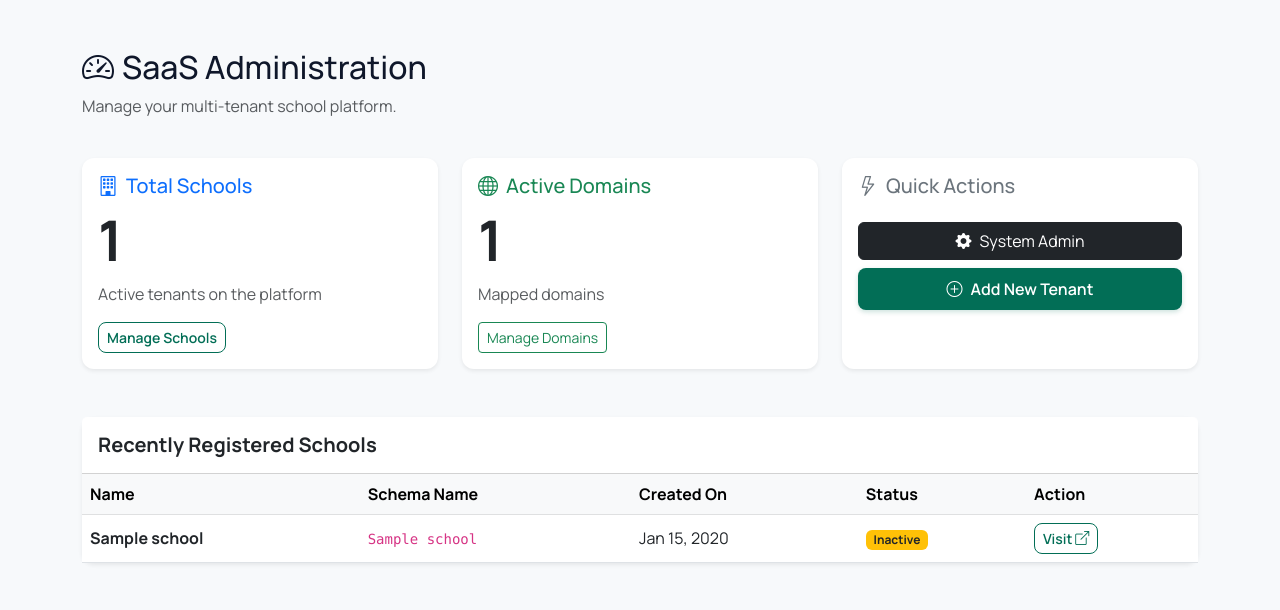
After one commit to Lixtic/school_management, a Django app: template templates/tenants/dashboard_public.html in a window 1280 px wide. The commit adds this page. Shown: the top 610 px of the page. Run offline with Django 5.2, Linux system fonts and the light colour scheme; the template is opened without the code that fills it: most values are stand-ins (such as "Sample title", 1, 10 or a date in 2020).

Commit message:
Rebrand Login for SaaS & Add Public Admin Dashboard

```diff
--- /dev/null
+++ b/templates/tenants/dashboard_public.html
@@ -0,0 +1,103 @@
+{% extends 'base.html' %}
+{% load static %}
+
+{% block title %}System Dashboard{% endblock %}
+
+{% block content %}
+<div class="container py-5">
+    <div class="row mb-4">
+        <div class="col-md-12">
+            <h2><i class="bi bi-speedometer2 me-2"></i>SaaS Administration</h2>
+            <p class="text-muted">Manage your multi-tenant school platform.</p>
+        </div>
+    </div>
+
+    <div class="row g-4">
+        <!-- Schools Card -->
+        <div class="col-md-6 col-xl-4">
+            <div class="card shadow-sm border-0 h-100">
+                <div class="card-body">
+                    <h5 class="card-title text-primary"><i class="bi bi-building me-2"></i>Total Schools</h5>
+                    <h2 class="display-4 fw-bold mb-0">{{ schools_count }}</h2>
+                    <p class="text-muted mt-2">Active tenants on the platform</p>
+                    <a href="/admin/tenants/school/" class="btn btn-outline-primary btn-sm">Manage Schools</a>
+                </div>
+            </div>
+        </div>
+
+        <!-- Domains Card -->
+        <div class="col-md-6 col-xl-4">
+            <div class="card shadow-sm border-0 h-100">
+                <div class="card-body">
+                    <h5 class="card-title text-success"><i class="bi bi-globe me-2"></i>Active Domains</h5>
+                    <h2 class="display-4 fw-bold mb-0">{{ domains_count }}</h2>
+                    <p class="text-muted mt-2">Mapped domains</p>
+                    <a href="/admin/tenants/domain/" class="btn btn-outline-success btn-sm">Manage Domains</a>
+                </div>
+            </div>
+        </div>
+
+        <!-- Quick Actions -->
+        <div class="col-md-6 col-xl-4">
+            <div class="card shadow-sm border-0 h-100">
+                <div class="card-body">
+                    <h5 class="card-title text-secondary"><i class="bi bi-lightning me-2"></i>Quick Actions</h5>
+                    <div class="d-grid gap-2 mt-4">
+                        <a href="/admin/" class="btn btn-dark"><i class="bi bi-gear-fill me-2"></i>System Admin</a>
+                        <a href="{% url 'signup' %}" class="btn btn-primary"><i class="bi bi-plus-circle me-2"></i>Add New Tenant</a>
+                    </div>
+                </div>
+            </div>
+        </div>
+    </div>
+
+    <!-- Recent Schools Table -->
+    <div class="row mt-5">
+        <div class="col-12">
+            <div class="card shadow-sm border-0">
+                <div class="card-header bg-white py-3">
+                    <h5 class="fw-bold mb-0">Recently Registered Schools</h5>
+                </div>
+                <div class="table-responsive">
+                    <table class="table table-hover align-middle mb-0">
+                        <thead class="table-light">
+                            <tr>
+                                <th>Name</th>
+                                <th>Schema Name</th>
+                                <th>Created On</th>
+                                <th>Status</th>
+                                <th>Action</th>
+                            </tr>
+                        </thead>
+                        <tbody>
+                            {% for school in recent_schools %}
+                            <tr>
+                                <td class="fw-bold">{{ school.name }}</td>
+                                <td><code>{{ school.schema_name }}</code></td>
+                                <td>{{ school.created_on|date:"M d, Y" }}</td>
+                                <td>
+                                    {% if school.is_active %}
+                                    <span class="badge bg-success">Active</span>
+                                    {% else %}
+                                    <span class="badge bg-warning text-dark">Inactive</span>
+                                    {% endif %}
+                                </td>
+                                <td>
+                                    <a href="/{{ school.schema_name }}/login/" target="_blank" class="btn btn-sm btn-outline-primary">
+                                        Visit <i class="bi bi-box-arrow-up-right"></i>
+                                    </a>
+                                </td>
+                            </tr>
+                            {% empty %}
+                            <tr>
+                                <td colspan="5" class="text-center py-4 text-muted">No schools found.</td>
+                            </tr>
+                            {% endfor %}
+                        </tbody>
+                    </table>
+                </div>
+            </div>
+        </div>
+    </div>
+</div>
+{% endblock %}
```
Also changed, not shown: accounts/views.py (+21 -0 lines), templates/accounts/login.html (+19 -2 lines).
